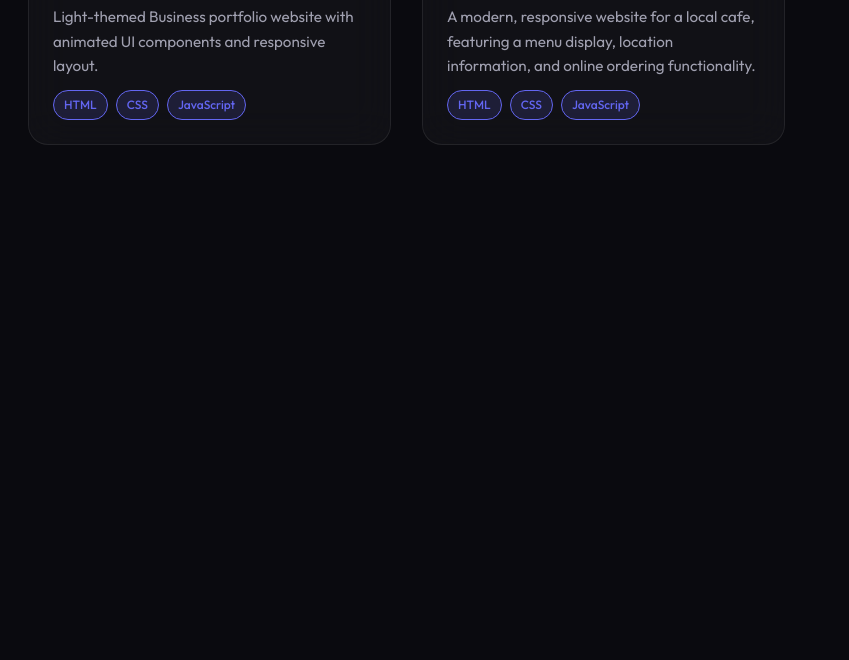
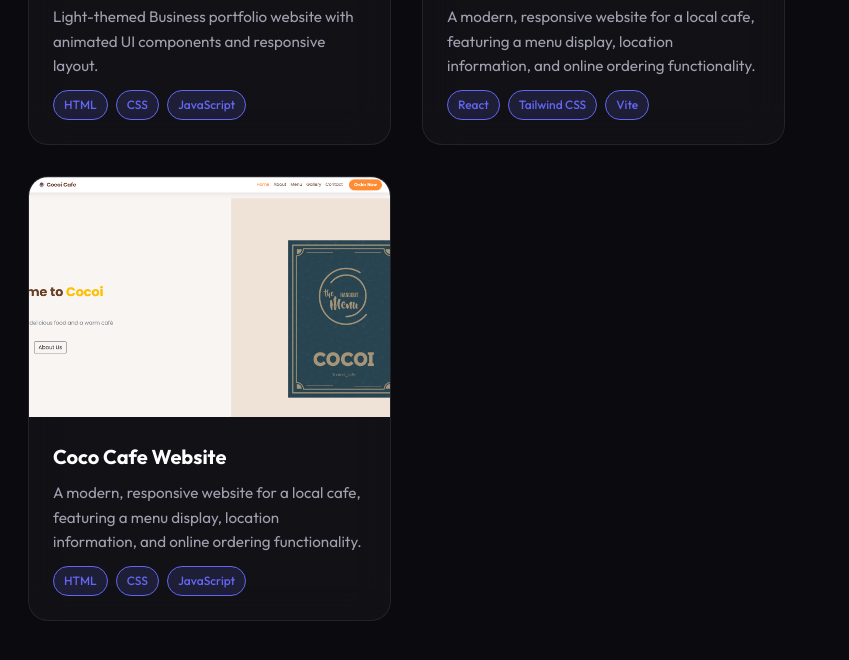
Before and after one commit to ihsan384/Portfolioofme, a plain HTML site: page index.html in a window 1280 px wide. Shown: the part 3651-4311 px from the top of the page, 431-1280 px from the left. Drawn offline with nearby package versions, Linux system fonts and the light colour scheme.

Commit message:
updated porjectt

```diff
--- a/index.html
+++ b/index.html
@@ -195,6 +195,7 @@
               <span class="tech-badge">HTML</span>
               <span class="tech-badge">CSS</span>
               <span class="tech-badge">JavaScript</span>
+              <span class="tech-badge">Firebase</span>
             </div>
           </div>
         </article>
@@ -268,6 +269,7 @@
               <span class="tech-badge">HTML</span>
               <span class="tech-badge">CSS</span>
               <span class="tech-badge">JavaScript</span>
+
             </div>
           </div>
         </article>
@@ -314,9 +316,9 @@
 
 
             <div class="tech-tags">
-              <span class="tech-badge">HTML</span>
-              <span class="tech-badge">CSS</span>
-              <span class="tech-badge">JavaScript</span>
+              <span class="tech-badge">React</span>
+              <span class="tech-badge">Tailwind CSS</span>
+              <span class="tech-badge">Vite</span>
             </div>
           </div>
         </article>
@@ -336,6 +338,31 @@
           <div class="project-info">
             <h3>Interior Studio Portfolio</h3>
             <p>A modern, responsive website for an interior design studio, featuring a portfolio gallery, service information, and contact forms.</p>
+
+
+            <div class="tech-tags">
+              <span class="tech-badge">HTML</span>
+              <span class="tech-badge">CSS</span>
+              <span class="tech-badge">JavaScript</span>
+            </div>
+          </div>
+        </article>
+        <article class="project-card" data-animate>
+          <div class="project-image-wrap">
+            <img
+              src="assets/cocoicafe.png"
+              alt="Coco Cafe Website"
+              loading="lazy"
+              class="project-image"
+            >
+            <div class="project-overlay">
+              <a href="https://cocoicafe.in/" class="project-link" target="_blank" rel="noopener">Live Demo</a>
+
+            </div>
+          </div>
+          <div class="project-info">
+            <h3>Coco Cafe Website</h3>
+            <p>A modern, responsive website for a local cafe, featuring a menu display, location information, and online ordering functionality.</p>
 
 
             <div class="tech-tags">
```
Also changed, not shown: assets/cocoicafe.png (added).
